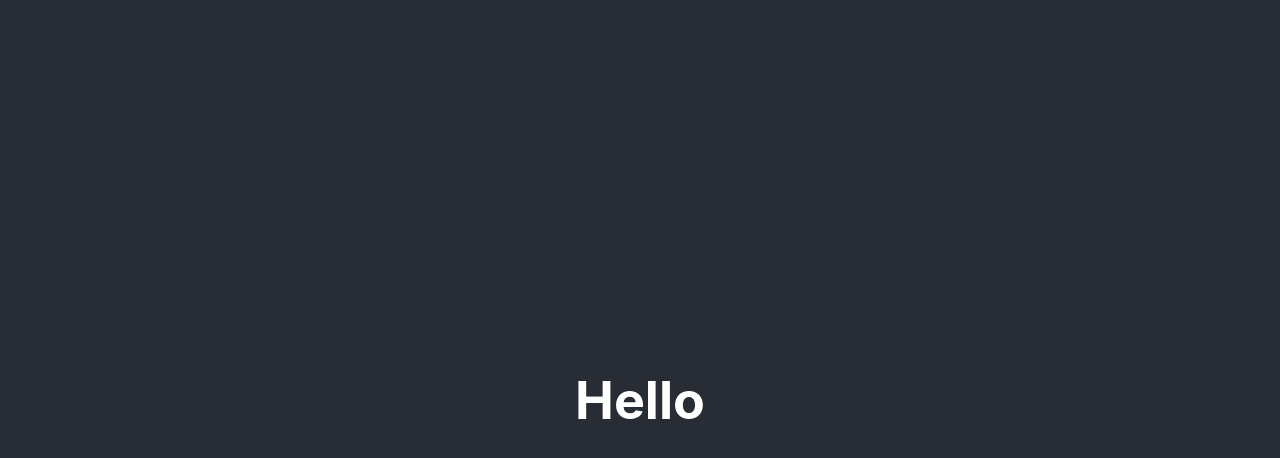
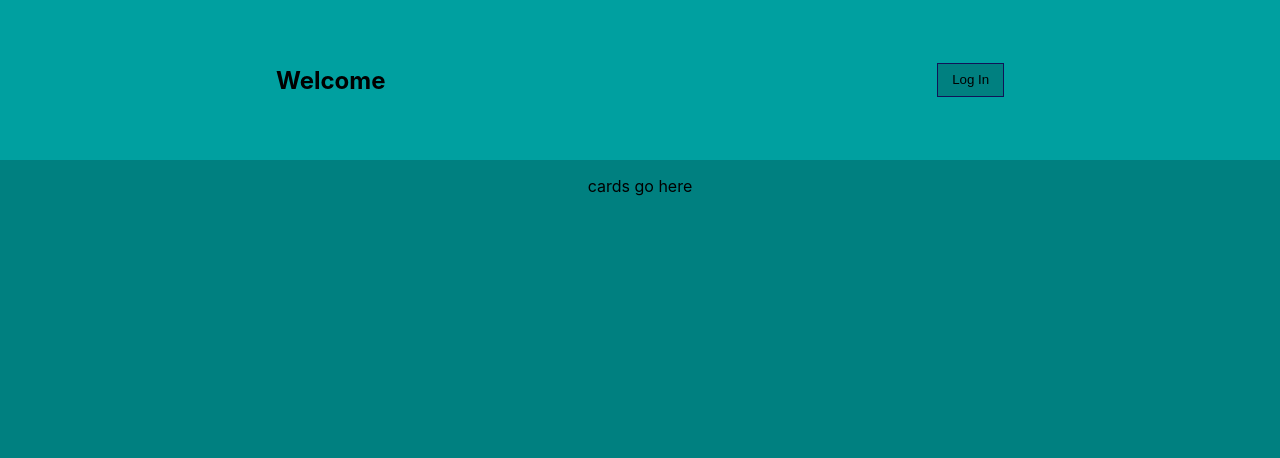
Before and after one commit to nware1066/independent-tomato, a React (Create React App) app: page /login in a window 1280 px wide. Shown: the top 458 px of the page. Built offline with nearby package versions, Linux system fonts and the light colour scheme.

Commit message:
Link header and card container to App, add spacing to header

```diff
--- a/src/AllMoviesPage/AllMovies.js
+++ b/src/AllMoviesPage/AllMovies.js
@@ -0,0 +1,12 @@
+import React from 'react'
+import './allMovies.css'
+
+function AllMovies() {
+  return (
+    <section className="all-movies-component">
+      <p className="card-container">cards go here</p>
+    </section>
+  )
+}
+
+export default AllMovies
--- a/src/AllMoviesPage/allMovies.css
+++ b/src/AllMoviesPage/allMovies.css
@@ -0,0 +1,17 @@
+body {
+    background-color: teal;
+}
+
+.all-movies-component {
+
+}
+
+/* Mountain Shadow Blue: #101357
+
+Old Makeup Pink: #fea49f
+
+Goldenrod Yellow: #fbaf08
+
+Bluebell Light Blue: #00a0a0
+
+Bold 2019 Green: #007f4f */
--- a/src/App.js
+++ b/src/App.js
@@ -1,15 +1,27 @@
-import React from 'react';
-import logo from './logo.svg';
+import React, { Component } from 'react';
+import Header from './Header/Header';
+import AllMovies from './AllMoviesPage/AllMovies'
+
 import './App.css';
 
-function App() {
-  return (
-    <div className="App">
-      <header className="App-header">
-        <h1>Hello</h1>
-      </header>
-    </div>
-  );
+class App extends Component {
+  constructor() {
+    super()
+      this.state = {
+        movies: [],
+        error: '',
+        user: {},
+      }
+  }
+
+  render() {
+    return (
+      <div className="App">
+        <Header />
+        <AllMovies />
+      </div>
+    );
+  }
 }
 
 export default App;
--- a/src/Header/Header.js
+++ b/src/Header/Header.js
@@ -1,4 +1,4 @@
-import React from './react'
+import React from 'react'
 import './header.css'
 
 function Header() {
--- a/src/Header/header.css
+++ b/src/Header/header.css
@@ -1,10 +1,25 @@
 header {
   display: flex;
   justify-content: space-around;
+  align-items: center;
+  height: 10em;
+  background-color: #00a0a0
 }
 
 .log-in-button {
   height: 2.5em;
   width: 5em;
-  border: 1px solid darkgrey;
+  border: 1px solid #101357;
+  background-color: teal;
 }
+
+
+/* Mountain Shadow Blue: #101357
+
+Old Makeup Pink: #fea49f
+
+Goldenrod Yellow: #fbaf08
+
+Bluebell Light Blue: #00a0a0
+
+Bold 2019 Green: #007f4f */
```
